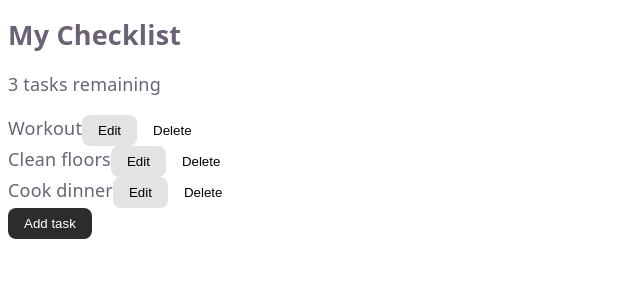
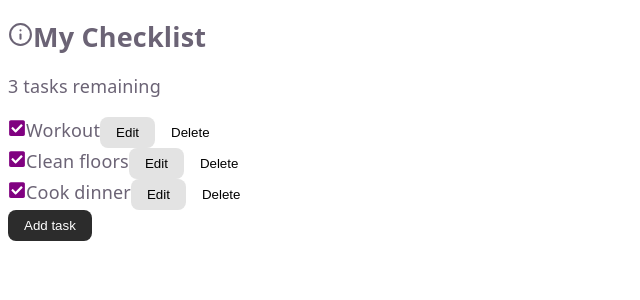
Before and after one commit to eylulbalcilar/levler-chat-ui, a React (Vite) app: page / in a window 1280 px wide. Shown: the top 300 px of the page, without its empty margins (0-640 px from the left). Built offline with nearby package versions, Linux system fonts and the light colour scheme; the HTML template or start-up script is replaced by a standard one.

Commit message:
add the checklist icon and install the packages

```diff
--- a/package.json
+++ b/package.json
@@ -12,8 +12,10 @@
     "build-storybook": "storybook build"
   },
   "dependencies": {
+    "lucide-react": "^1.8.0",
     "react": "^19.2.4",
-    "react-dom": "^19.2.4"
+    "react-dom": "^19.2.4",
+    "react-icons": "^5.6.0"
   },
   "devDependencies": {
     "@chromatic-com/storybook": "^5.1.2",
--- a/src/pages/checkout.tsx
+++ b/src/pages/checkout.tsx
@@ -1,25 +1,38 @@
 import Button from "../components/button";
+ import { Info } from "lucide-react";
+ import { FaCheckSquare } from "react-icons/fa";
+
 
 export default function Checklist() {
   return (
     <div>
-      <h2>My Checklist</h2>
+      <h2>
+          <Info size={25} />
+        My Checklist
+      </h2>
       <p>3 tasks remaining</p>
 
       <div>
-        <span>Workout</span>
+        <span>
+          < FaCheckSquare size={18} color="purple" />
+          Workout
+        </span>
         <Button variant="neutral">Edit</Button>
         <Button variant="subtle">Delete</Button>
       </div>
 
           <div>
-      <span>Clean floors</span>
+      <span>
+       < FaCheckSquare size={18} color="purple" />
+        Clean floors</span>
         <Button variant="neutral">Edit</Button>
         <Button variant="subtle">Delete</Button>
       </div>
 
           <div>
-      <span>Cook dinner</span>
+      <span>
+       < FaCheckSquare size={18} color="purple" />
+        Cook dinner</span>
         <Button variant="neutral">Edit</Button>
         <Button variant="subtle">Delete</Button>
       </div>
```
Also changed, not shown: 1 other file (tests, documents, lock files or other folders).
